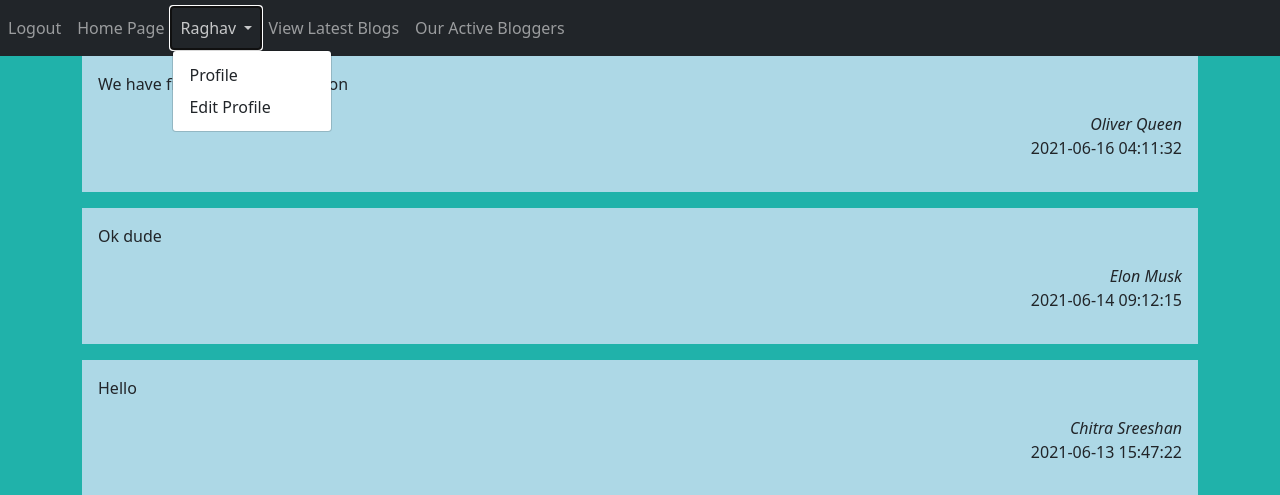
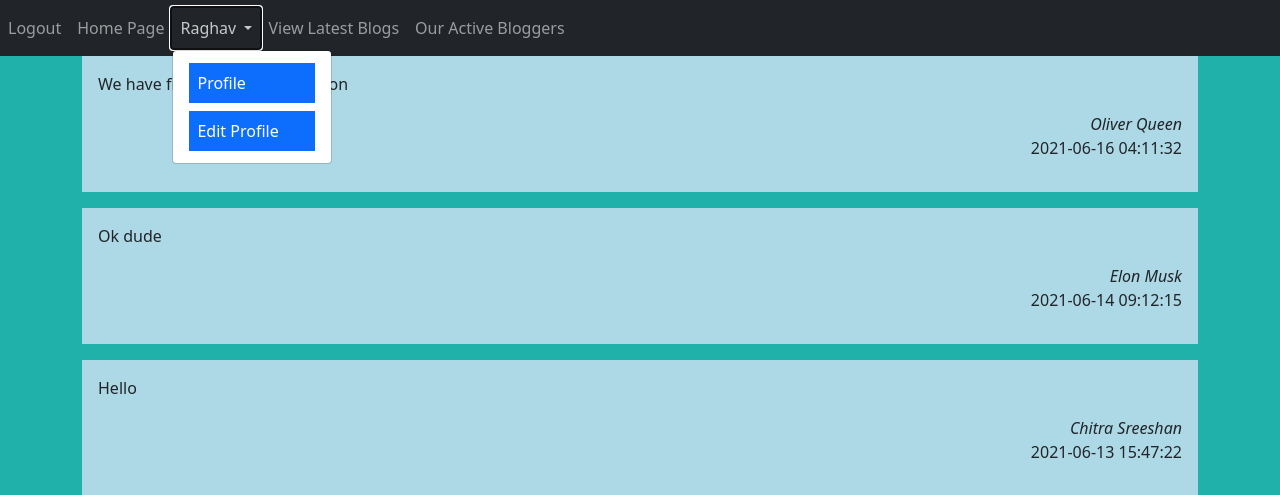
Before and after one commit to Raghav-Tiruvallur/flask-website, a Flask app: page /allblogs in a window 1280 px wide, after a click that opens the changed part. Shown: the top 495 px of the page. Run offline with Flask 2, Linux system fonts and the light colour scheme; a user stored in the database is signed in; data comes from the database, SQL or seed files in the repository.

Commit message:
added colour to dropdown menu

```diff
--- a/Website/templates/base.html
+++ b/Website/templates/base.html
@@ -28,8 +28,8 @@
                   {{user.firstName}}
                 </a>
                 <ul class="dropdown-menu" aria-labelledby="navbarDropdown">
-                <li><a class="dropdown-item" href="/profile">Profile</a></li>
-                <li><a class="dropdown-item" href="/editprofile">Edit Profile</a></li>
+                <li><a class="dropdown-item" href="/profile"><span class="d-block p-2 bg-primary text-white">Profile</span></a></li>
+                <li><a class="dropdown-item" href="/editprofile"><span class="d-block p-2 bg-primary text-white">Edit Profile</span></a></li>
                 </ul>
                 <li>
                 <a class="nav-item nav-link" id="viewblogs" href="/allblogs">View Latest Blogs</a>
```
